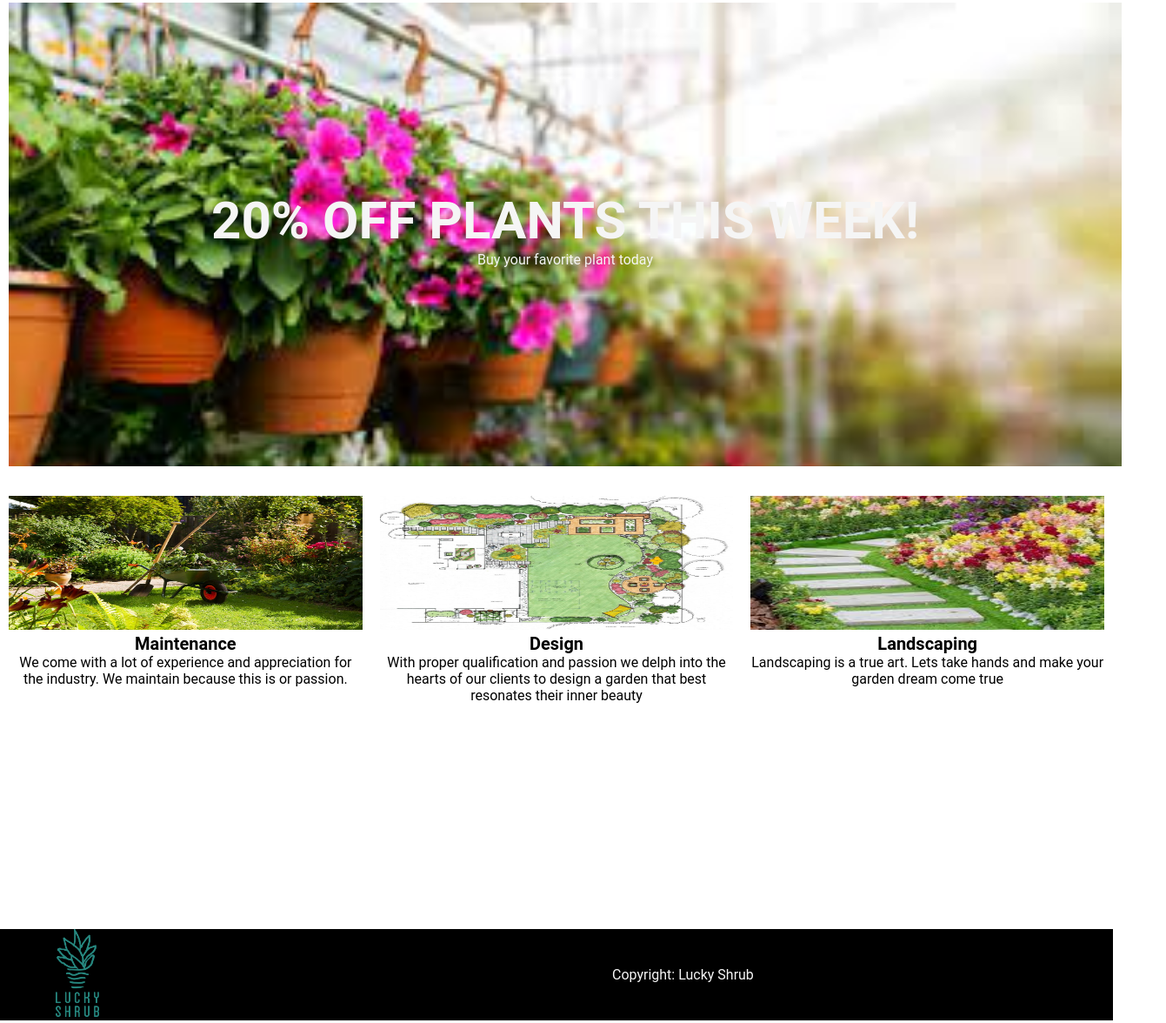
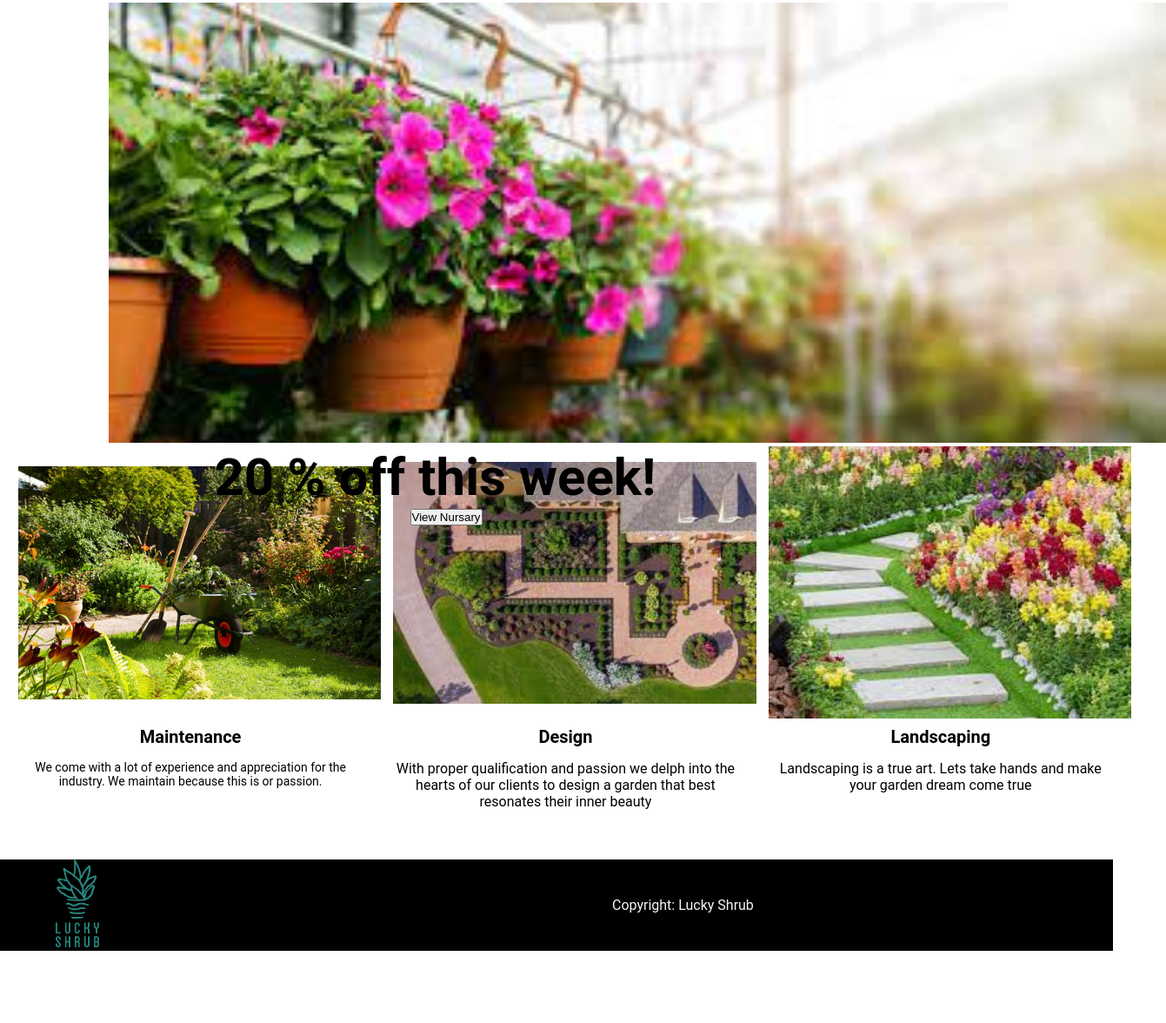
Before and after one commit to JohannesOostenbrink/MyHtmlCSSJavaScript, a plain HTML site: page HTML CSS IN DEPTH/Lucky Shrub Project/index.html in a window 1280 px wide. Shown: the part 287-1463 px from the top of the page at 87% size, 1341 px wide, since content can reach past the window. After the commit the page ends 1410 px from the top, so only its background shows below. Drawn offline with Linux system fonts and the light colour scheme.

Commit message:
Grid Application

```diff
--- a/HTML CSS IN DEPTH/Lucky Shrub Project/index.html
+++ b/HTML CSS IN DEPTH/Lucky Shrub Project/index.html
@@ -41,43 +41,86 @@
 
     <main>
 
-        <section class="banner_img">
-            <img src="images/nursary banner.jpg" width="100%" alt="nursary image">
+        <div class="banner_preview">
+            <div class="picture"> <img class="banner_image" src="images/nursary banner.jpg" width="100%" alt="nursary image">
+            <div>
+                <div class="banner_heading">
+                    <h1>20 % off this week!</h1>
+                    <div class="button">
+                        <p><button type="button">View Nursary</button></p>
+                    </div>
+                </div>
+            </div>
 
-          <article class="banner_text">
-              <h1>20% OFF PLANTS THIS WEEK!</h1>
-              <p>Buy your favorite plant today</p>
+            </div>
 
 
-          </article>
-        </section>
+
+        </div>
 
         <section class="topart">
 
-            <article>
 
-                <img src="images/garden_maintenance.jpg" width="100%" height="33%" alt="garden maintenance image">
-                <h2>Maintenance</h2>
-                <p> We come with a lot of experience and appreciation for the industry. We maintain because this is or passion.</p>
 
-            </article>
+                <article class="article">
 
-            <article>
+                   <div class="topart_img">
+                    <img  src="images/garden_maintenance.jpg" width="100%" alt="garden maintenance image">
 
-                <img src="images/garden_design.jpg" width="100%" height="33%" alt="design image">
-                <h2>Design</h2>
-                <p>With proper qualification and passion we delph into the hearts of our clients to design a garden that best resonates their inner beauty</p>
+                   </div>
+                   <div class="topart_info">
+                    <h2 class="topart_heading">
+                        Maintenance
+                    </h2>
+                    <p class="topart_par">
+                         We come with a lot of experience and appreciation for the industry. We maintain because this is or passion.
+                    </p>
 
-            </article>
+                   </div>
 
-            <article>
+                </article>
 
-                <img src="images/Landscaping.jpg" width="100%" height="33%" alt="landscaping image">
-                <h2>Landscaping</h2>
-                <p> Landscaping is a true art. Lets take hands and make your garden dream come true </p>
+                <article class="article">
 
-            </article>
+                    <div class="topart_img">
+                        <img src="images/images.jpg" width="100%"  alt="design image">
+                    </div>
+
+                   <div class="topart_info">
+                    <h2 class="topart_heading">
+                        Design
+                    </h2 >
+                    <p>
+                        With proper qualification and passion we delph into the hearts of our clients to design a garden that best resonates their inner beauty
+                    </p>
+
+                   </div>
+
+                </article>
+
+                <article class="article">
+
+                    <div class="topart_img">
+                        <img src="images/Landscaping.jpg" width="100%" alt="landscaping image">
+
+                    </div>
+                    <div class="topart_info" >
+                        <h2 class="topart_heading">
+                            Landscaping
+                        </h2>
+                        <p>
+                            Landscaping is a true art. Lets take hands and make your garden dream come true
+                     </p>
+
+                    </div>
+
+                </article>
+
+
+
         </section>
+
+
 
     </main>
 
--- a/HTML CSS IN DEPTH/Lucky Shrub Project/styles.css
+++ b/HTML CSS IN DEPTH/Lucky Shrub Project/styles.css
@@ -54,7 +54,6 @@ header img {
     color: whitesmoke;
     font-weight: bold;
     letter-spacing: 3px;
-    cursor: pointer;
     transition: color 0.5s;
 
 }
@@ -62,6 +61,7 @@ header img {
 .navigation a:hover {
 
     color: rgb(59, 112, 130);
+    cursor: pointer;
 }
 
 .navigation a:active{
@@ -69,48 +69,55 @@ header img {
 }
 
 
-.banner_img {
+.banner_preview .picture {
+    width: 100%;
     position: relative;
-    display: block;
-    margin-left: 10px;
-    margin-right: 10px;
-    margin-top: 30px;
-    margin-bottom: 30px;
-    width: 100%;
+
 
 }
 
-.banner_text{
 
+.picture .banner_heading{
     position: absolute;
-    width: 100%;
-    top: 40%;
     text-align: center;
-    max-height: 280px;
-    color: whitesmoke;
 
-}
-
-.banner_text p{
-
-    text-align: center;
 }
 
 
 .topart {
-    display: flex;
+    display: grid;
+    grid-template-columns: 1fr 1fr 1fr;
+    column-gap: 14px;
+
+}
+
+.article {
+    display: grid;
+    grid-template-rows: 2fr 1fr;
+    transition-duration: 1s;
+}
+
+.topart_img{
+    width: 100%;
+    vertical-align: top;
+}
+
+.topart_info{
+    vertical-align: top;
+    text-align: center;
+    margin-top: 5px;
+    margin-bottom: 5px;
 }
 
 
+.topart_heading {
+    margin-bottom: 15px;
+    font-weight: bold;
+    font-size: 20px;
+}
 
-.topart article {
-    flex: 1;
-    text-align: center;
-    margin-left: 10px;
-    margin-right: 10px;
-    margin-bottom: 30px;
-    transition-duration: 0.5s;
-
+.topart_par{
+    font-size: 14px;
 }
 
 .topart article:hover {
@@ -123,6 +130,8 @@ header img {
         display: block;
     }
 }
+
+
 
 footer {
     display: flex;
```
Also changed, not shown: HTML CSS IN DEPTH/Lucky Shrub Project/Images/images.jpg (added).
